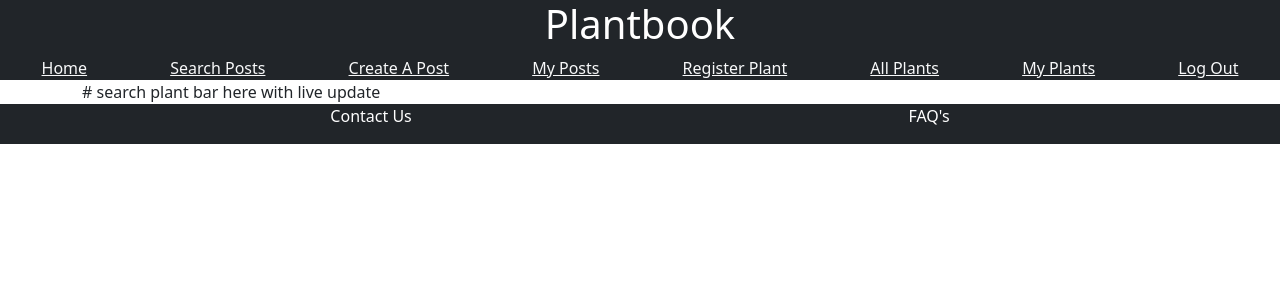
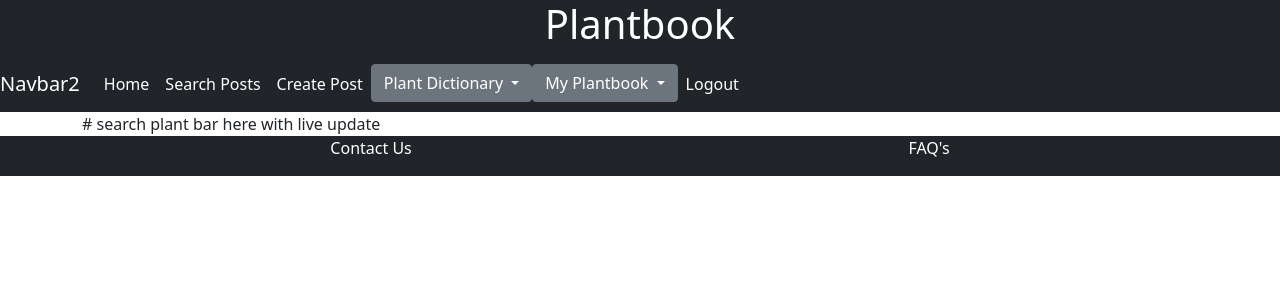
Before and after one commit to kmehner/Plantbook-Capstone, a Flask app: page /blog/all-plants in a window 1280 px wide. Shown: the top 300 px of the page. Run offline with Flask 2, Linux system fonts and the light colour scheme; the visitor is signed in with stand-in values (Sample User, id 1); data that the repository does not hold is empty; some libraries are stand-ins or nearby versions.

Commit message:
Refigure NavBar

```diff
--- a/plant_env/app/blueprints/blog/routes.py
+++ b/plant_env/app/blueprints/blog/routes.py
@@ -144,4 +144,4 @@ def delete_plant(plant_id):
     flash(f'{plant.common_name} has been deleted.', 'secondary')
     return redirect(url_for('blog.my_plants'))
 
-# ------------
+# --------------- Plantbook -----------
--- a/plant_env/app/templates/base.html
+++ b/plant_env/app/templates/base.html
@@ -7,7 +7,7 @@
         <meta name="Description" content="Enter your description here"/>
         <link rel="stylesheet" href="https://cdnjs.cloudflare.com/ajax/libs/twitter-bootstrap/5.1.0/css/bootstrap.min.css">
         <link rel="stylesheet" href="https://cdnjs.cloudflare.com/ajax/libs/font-awesome/5.15.4/css/all.min.css">
-        <!-- <link rel="stylesheet" href="assets/css/style.css"> -->
+
         <title>Plantbook | {{ title }}</title>
     </head>
     <body>
@@ -15,21 +15,70 @@
             <h1 class="text-center text-white">Plantbook</h1>
         </div>
 
-        <nav class="nav bg-dark d-flex justify-content-around">
+        <!-- <nav class="nav bg-dark d-flex justify-content-around">
             <a href="{{ url_for('blog.index') }}" class="link-light">Home</a>
             <a href="{{ url_for('blog.search_posts') }}" class="link-light">Search Posts</a>
             {% if current_user.is_authenticated %}
                 <a href="{{ url_for('blog.create_post') }}" class="link-light">Create A Post</a>
                 <a href="{{ url_for('blog.my_posts') }}" class="link-light">My Posts</a>
-                <a href="{{ url_for('blog.register_plant') }}" class="link-light">Register Plant</a>
                 <a href="{{ url_for('blog.all_plants') }}" class="link-light">All Plants</a>
                 <a href="{{ url_for('blog.my_plants') }}" class="link-light">My Plants</a>
+                <a href="{{ url_for('blog.register_plant') }}" class="link-light">Register Plant</a>
                 <a href="{{ url_for('auth.logout') }}" class="link-light">Log Out</a>
             {% else %}
                 <a href="{{ url_for('auth.signup') }}" class="link-light">Sign Up</a>
                 <a href="{{ url_for('auth.login') }}" class="link-light">Log In</a>
             {% endif %}
-        </nav>
+        </nav> -->
+
+    <!-- NAVBAR START -->
+    <nav class="navbar navbar-expand-lg navbar-dark bg-dark">
+        <a class="navbar-brand" href="#">Navbar2</a>
+        <button class="navbar-toggler" type="button" data-toggle="collapse" data-target="#navbarNavAltMarkup" aria-controls="navbarNavAltMarkup" aria-expanded="false" aria-label="Toggle navigation">
+          <span class="navbar-toggler-icon"></span>
+        </button>
+        <div class="collapse navbar-collapse" id="navbarNavAltMarkup">
+          <div class="navbar-nav">
+                {% if current_user.is_authenticated %}
+                <a class="nav-item nav-link active" href="{{ url_for('blog.index') }}">Home <span class="sr-only">(current)</span></a>
+                <a class="nav-item nav-link active" href="{{ url_for('blog.search_posts') }}">Search Posts <span class="sr-only">(current)</span></a>
+                <!-- Create Post link will be removed and moved to button action -->
+                <a class="nav-item nav-link active" href="{{ url_for('blog.create_post') }}"> Create Post <span class="sr-only">(current)</span></a>
+                <div class="dropdown">
+                    <a class="btn btn-secondary dropdown-toggle" href="#" role="button" id="dropdownMenuLink" data-bs-toggle="dropdown" aria-expanded="false">
+                    Plant Dictionary </a>
+
+                    <ul class="dropdown-menu" aria-labelledby="dropdownMenuLink">
+                            <!-- Search plants and route to register plant within all plants -->
+                        <li><a class="dropdown-item" href="{{ url_for('blog.all_plants') }}">All Plants</a></li>
+                        <li><a class="dropdown-item" href="{{ url_for('blog.register_plant') }}">Register Plant</a></li>
+                    </ul>
+                </div>
+
+                <div class="dropdown">
+                    <a class="btn btn-secondary dropdown-toggle" href="#" role="button" id="dropdownMenuLink" data-bs-toggle="dropdown" aria-expanded="false">
+                    My Plantbook
+                    </a>
+                    <ul class="dropdown-menu" aria-labelledby="dropdownMenuLink">
+                    <li><a class="dropdown-item" href="#">Action</a></li>
+                    <li><a class="dropdown-item" href="#">Another action</a></li>
+                    <li><a class="dropdown-item" href="#">Something else here</a></li>
+                    </ul>
+                </div>
+
+                <a class="nav-item nav-link active" href="{{ url_for('auth.logout') }}">Logout <span class="sr-only">(current)</span></a>
+                {% else %}
+                <a class="nav-item nav-link active" href="{{ url_for('blog.index') }}">Home <span class="sr-only">(current)</span></a>
+                <a class="nav-item nav-link active" href="{{ url_for('auth.signup') }}">Sign Up <span class="sr-only">(current)</span></a>
+                <a class="nav-item nav-link active" href="{{ url_for('auth.login') }}">Login <span class="sr-only">(current)</span></a>
+                {% endif %}
+
+            </div>
+        </div>
+    </nav>
+
+
+    <!-- NAVBAR END -->
 
         <div class="container">
 
```
